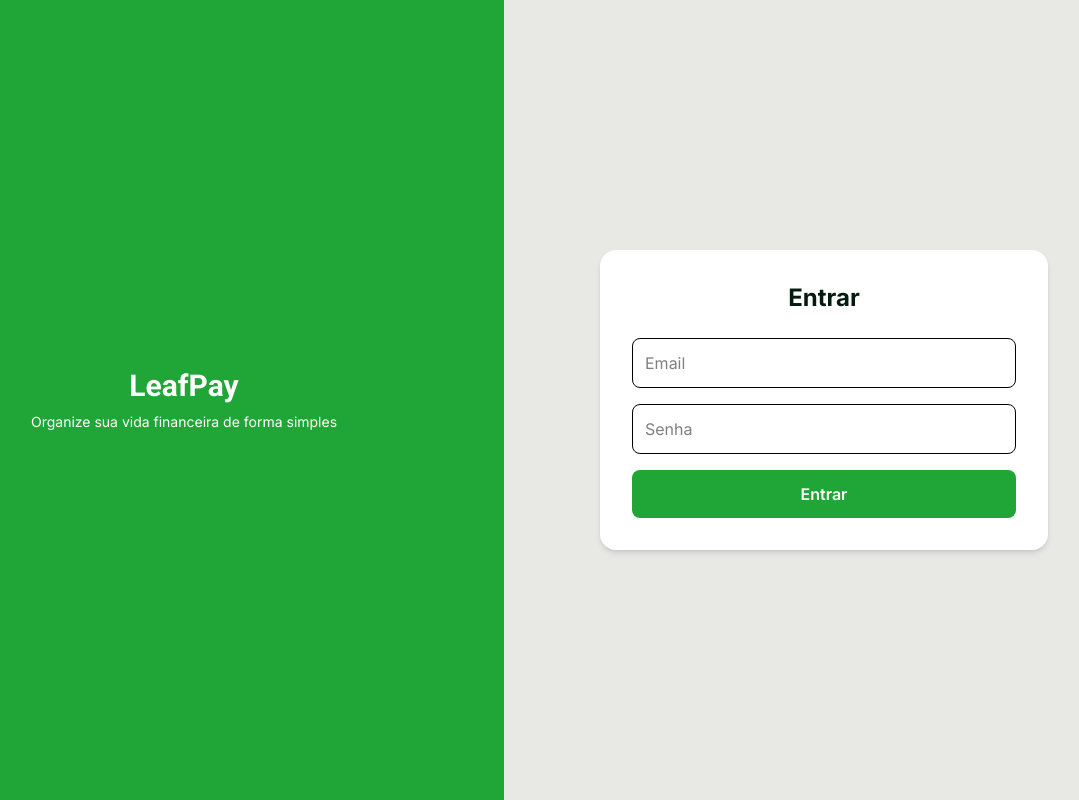
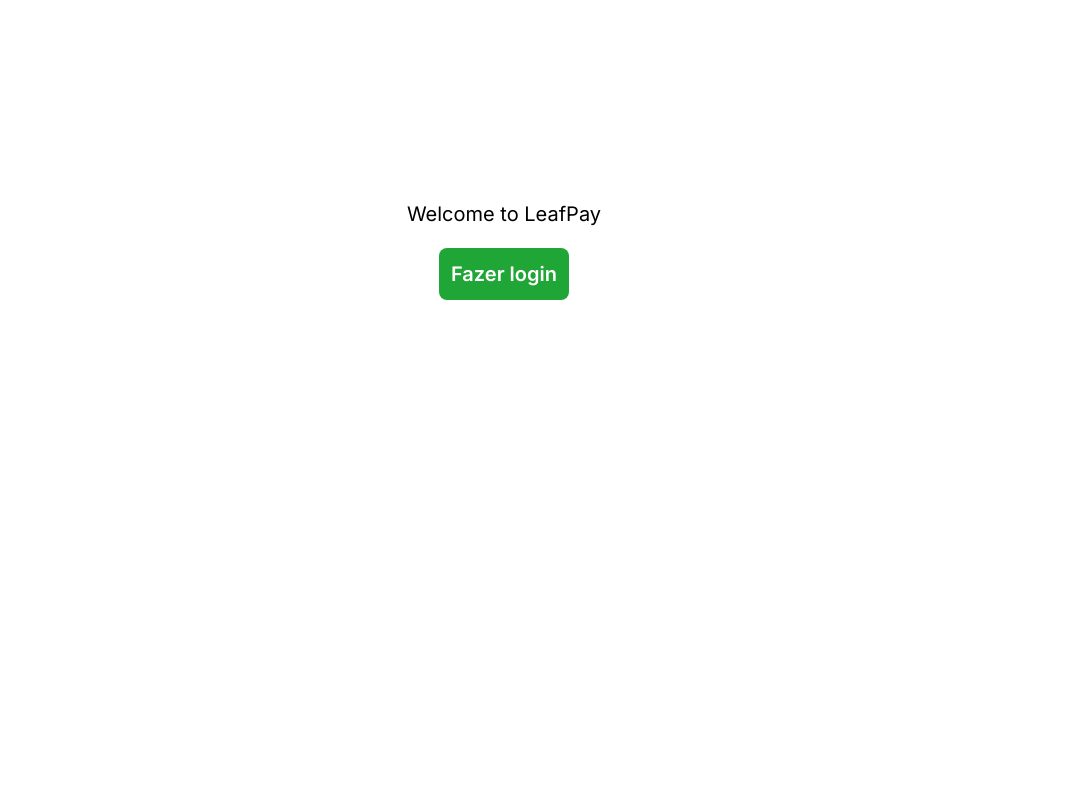
Before and after one commit to GiovaniBraz02468/leaf-pay, a React (Vite) app in the folder frontend/: page / in a window 1280 px wide. Shown: the whole page, without its empty margins (136-1215 px from the left). Built offline with nearby package versions, Linux system fonts and the light colour scheme.

Commit message:
feat: add routing config

```diff
--- a/frontend/package.json
+++ b/frontend/package.json
@@ -17,6 +17,7 @@
     "react": "^19.2.4",
     "react-dom": "^19.2.4",
     "react-i18next": "^17.0.2",
+    "react-router-dom": "^7.14.1",
     "tailwindcss": "^4.2.2"
   },
   "devDependencies": {
--- a/frontend/src/App.tsx
+++ b/frontend/src/App.tsx
@@ -1,7 +1,16 @@
-import { LoginPage } from './features/auth/pages/loginPage';
+import { BrowserRouter, Route, Routes } from "react-router-dom";
+import { authRoutes } from "./features/auth/routes";
+import { WelcomePage } from "./features/Welcome";
 
 function App() {
-  return <LoginPage />;
+  return (
+    <BrowserRouter>
+      <Routes>
+        <Route path="/" element={<WelcomePage />} />
+        {authRoutes}
+      </Routes>
+    </BrowserRouter>
+  );
 }
 
 export default App;
--- /dev/null
+++ b/frontend/src/features/Welcome/index.tsx
@@ -0,0 +1,15 @@
+import { Link } from "react-router-dom";
+
+export const WelcomePage = () => {
+  return (
+    <div className="flex flex-col items-center justify-center mt-50 text-xl gap-5">
+      <h1>Welcome to LeafPay</h1>
+      <Link
+        to="/login"
+        className="bg-primary text-white p-3 rounded-lg font-semibold hover:opacity-90 transition"
+      >
+        Fazer login
+      </Link>
+    </div>
+  );
+};
--- /dev/null
+++ b/frontend/src/features/auth/pages/RegisterPage.tsx
@@ -0,0 +1,3 @@
+export default function RegisterPage() {
+  return <div>RegisterPage</div>;
+}
--- /dev/null
+++ b/frontend/src/features/auth/routes.tsx
@@ -0,0 +1,10 @@
+import { Route } from "react-router-dom";
+import { LoginPage } from "./pages/loginPage";
+import RegisterPage from "./pages/RegisterPage";
+
+export const authRoutes = (
+  <>
+    <Route path="/login" element={<LoginPage />} />
+    <Route path="/register" element={<RegisterPage />} />
+  </>
+);
```
Also changed, not shown: 1 other file (tests, documents, lock files or other folders).
